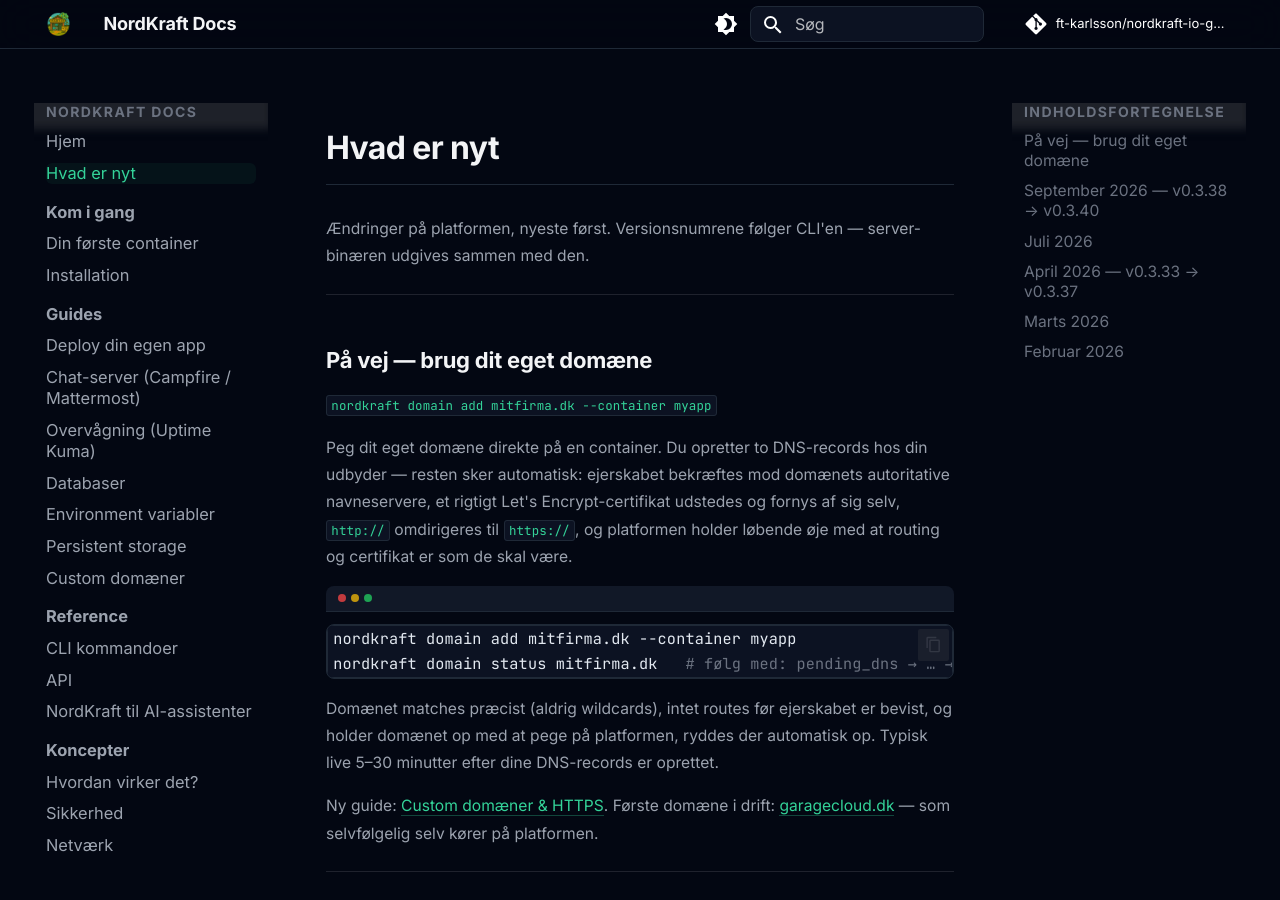
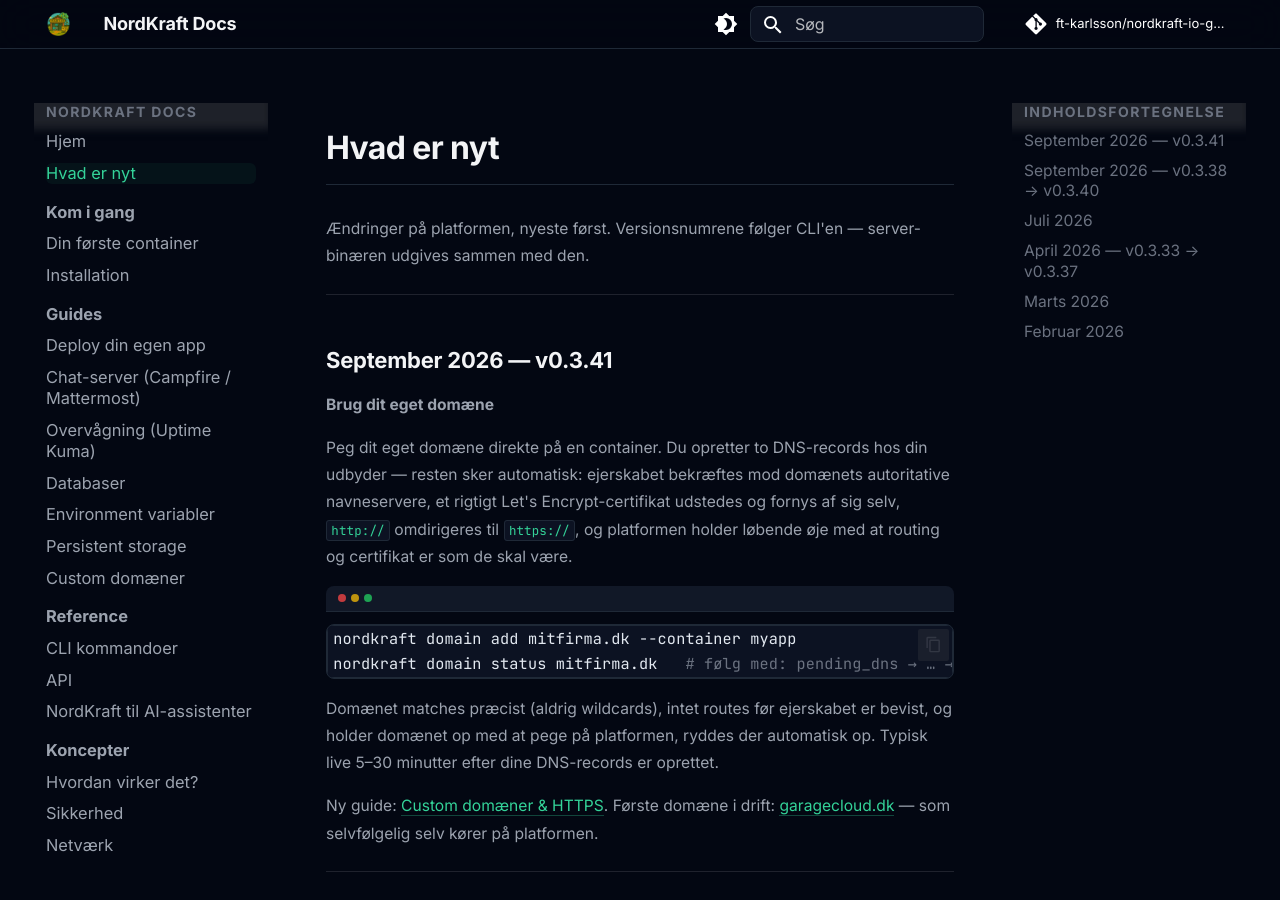
Before and after one commit to ft-karlsson/nordkraft-io-garage-cloud, an MkDocs documentation site: the page built from docs/changelog.md, in a window 1280 px wide and 900 px high. Built offline with MkDocs 1.6.1 and Material for MkDocs 9.7.7, drawn with Linux system fonts in a browser that asks for light colours; comment, search, counter and statistics services are not loaded.

Commit message:
docs: fjern "på vej"-markeringer — custom domains udgives som v0.3.41
Co-Authored-By: Claude Fable 5 <noreply@anthropic.com>

```diff
--- a/docs/changelog.md
+++ b/docs/changelog.md
@@ -4,9 +4,9 @@
 
 ---
 
-## På vej — brug dit eget domæne
+## September 2026 — v0.3.41
 
-**`nordkraft domain add mitfirma.dk --container myapp`**
+**Brug dit eget domæne**
 
 Peg dit eget domæne direkte på en container. Du opretter to DNS-records hos
 din udbyder — resten sker automatisk: ejerskabet bekræftes mod domænets
--- a/docs/reference/cli.md
+++ b/docs/reference/cli.md
@@ -388,8 +388,7 @@ nordkraft ingress list
 
 ## Domain kommandoer (dit eget domæne)
 
-!!! info "På vej"
-    Klar i næste release. Se guiden [Custom domæner & HTTPS](../guides/domains.md).
+Se også guiden [Custom domæner & HTTPS](../guides/domains.md).
 
 ### domain add
 
```
Also changed, not shown: docs/guides/domains.md (+0 -4 lines).
